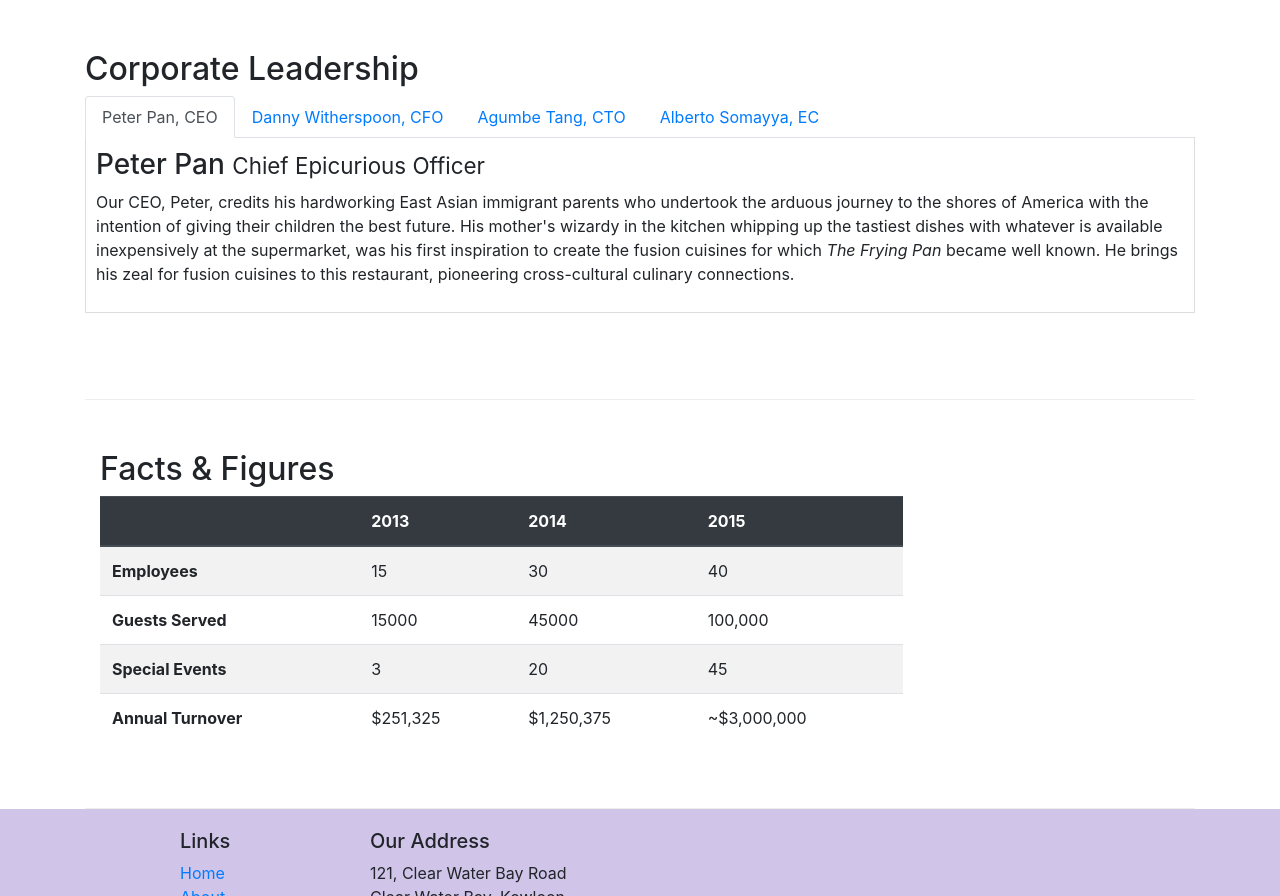
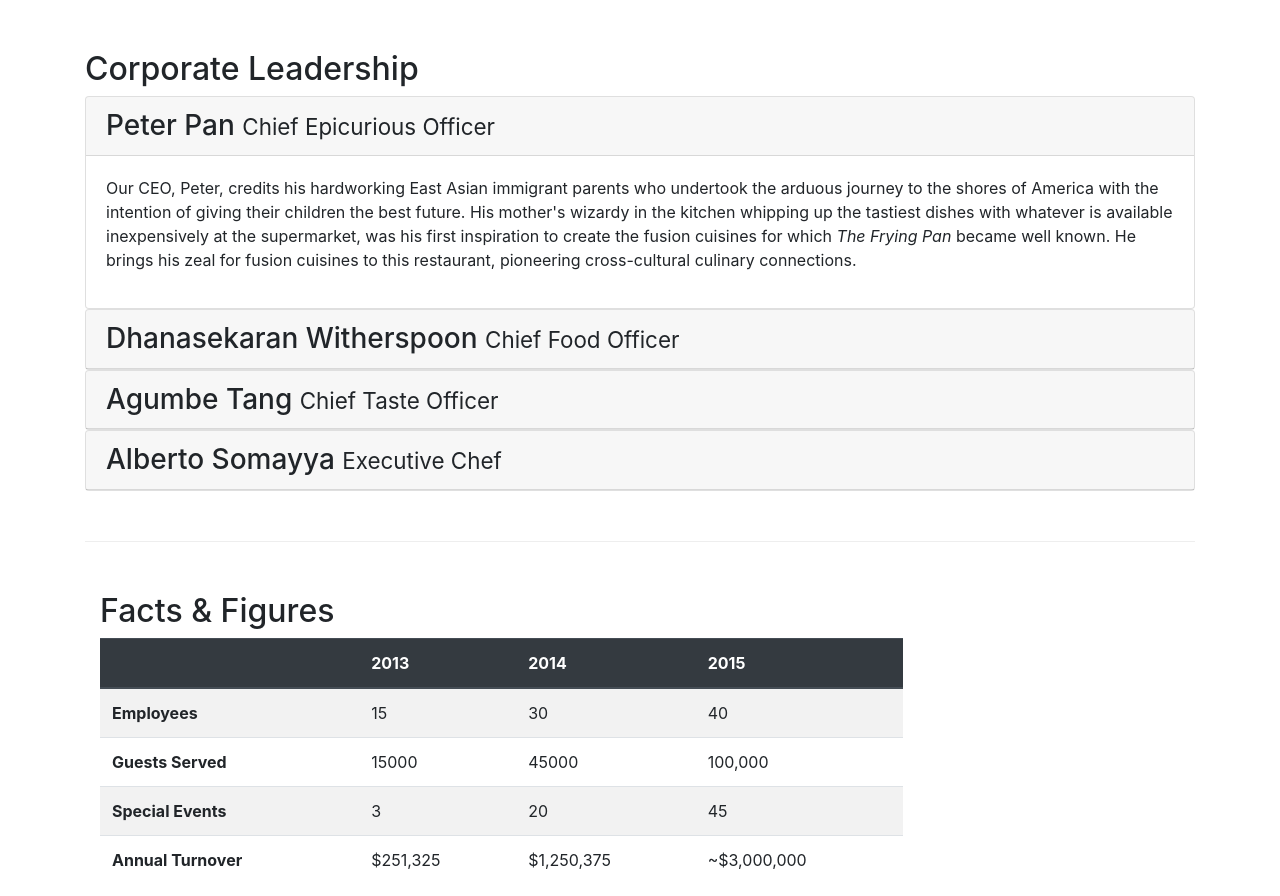
Before and after one commit to nupur2511/conFusion, a website: page aboutus.html in a window 1280 px wide. Shown: the part 821-1717 px from the top of the page. Drawn offline with nearby package versions, Linux system fonts and the light colour scheme.

Commit message:
accordion

```diff
--- a/aboutus.html
+++ b/aboutus.html
@@ -23,7 +23,7 @@
             <button class="navbar-toggler" type="button" data-toggle="collapse" data-target="#Navbar">
                 <span class="navbar-toggler-icon"></span>
             </button>
-            <a class="navbar-brand" href="#"><img src="img/logo.png" height="30" width="41"></a>
+            <a class="navbar-brand" href="./index.html"><img src="img/logo.png" height="30" width="41"></a>
             <div class="collapse navbar-collapse" id="Navbar">
                 <ul class="navbar-nav mr-auto">
                         <li class="nav-item"><a class="nav-link" href="./index.html"><span class="fa fa-home fa-lg"></span> Home</a></li>
@@ -102,41 +102,68 @@
         <div class="row row-content">
             <div>
                 <h2>Corporate Leadership</h2>
-                <ul class="nav nav-tabs">
-                    <li class="nav-item">
-                        <a class="nav-link active" href="#peter" role="tab" data-toggle="tab">Peter Pan, CEO</a>
-                    </li>
-                    <li class="nav-item">
-                        <a class="nav-link" href="#dan" role="tab" data-toggle="tab">Danny Witherspoon, CFO</a>
-                    </li>
-                    <li class="nav-item">
-                        <a class="nav-link" href="#tang" role="tab" data-toggle="tab">Agumbe Tang, CTO</a>
-                    </li>
-                    <li class="nav-item">
-                        <a class="nav-link" href="#alberto" role="tab" data-toggle="tab">Alberto Somayya, EC</a>
-                    </li>
-                </ul>
-                <div class="tab-content">
-                    <div role="tabpanel" class="tab-pane fade show active" id="peter">
-                        <h3>Peter Pan <small>Chief Epicurious Officer</small></h3>
-                        <p class="d-none d-sm-block">Our CEO, Peter, credits his hardworking East Asian immigrant parents who undertook the arduous journey to the shores of America with the intention of giving their children the best future. His mother's wizardy in the kitchen whipping up the tastiest dishes with whatever is available inexpensively at the supermarket, was his first inspiration to create the fusion cuisines for which <em>The Frying Pan</em> became well known. He brings his zeal for fusion cuisines to this restaurant, pioneering cross-cultural culinary connections.</p>
+
+                <div id="accordion">
+                    <div class="card">
+                        <div class="card-header" role="tab" id="peterhead">
+                            <h3 class="mb-0">
+                                <a data-toggle="collapse" data-target="#peter">
+                                    Peter Pan <small>Chief Epicurious Officer</small>
+                                </a>
+                            </h3>
+                        </div>
+                        <div class="collapse show" id="peter" data-parent="#accordion">
+                            <div class="card-body">
+                                <p class="d-none d-sm-block">Our CEO, Peter, credits his hardworking East Asian immigrant parents who undertook the arduous journey to the shores of America with the intention of giving their children the best future. His mother's wizardy in the kitchen whipping up the tastiest dishes with whatever is available inexpensively at the supermarket, was his first inspiration to create the fusion cuisines for which <em>The Frying Pan</em> became well known. He brings his zeal for fusion cuisines to this restaurant, pioneering cross-cultural culinary connections.</p>
+                            </div>
+                        </div>
+                    </div>
+                    <div class="card">
+                        <div class="card-header" role="tab" id="dannyhead">
+                            <h3 class="mb-0">
+                                <a class="collapsed" data-toggle="collapse" data-target="#danny">
+                                    Dhanasekaran Witherspoon <small>Chief Food Officer</small>
+                                </a>
+                            </h3>
+                        </div>
+                        <div class="collapse" id="danny" data-parent="#accordion">
+                            <div class="card-body">
+                                <p class="d-none d-sm-block">Our CFO, Danny, as he is affectionately referred to by his colleagues, comes from a long established family tradition in farming and produce. His experiences growing up on a farm in the Australian outback gave him great appreciation for varieties of food sources. As he puts it in his own words, <em>Everything that runs, wins, and everything that stays, pays!</em></p>
+                            </div>
+                        </div>
+                    </div>
+                    <div class="card">
+                        <div class="card-header" role="tab" id="agumbehead">
+                            <h3 class="mb-0">
+                                <a class="collapsed" data-toggle="collapse" data-target="#agumbe">
+                                    Agumbe Tang <small>Chief Taste Officer</small>
+                                </a>
+                            </h3>
+                        </div>
+                        <div class="collapse" id="agumbe" data-parent="#accordion">
+                            <div class="card-body">
+                                <p class="d-none d-sm-block">Blessed with the most discerning gustatory sense, Agumbe, our CTO, personally ensures that every dish that we serve meets his exacting tastes. Our chefs dread the tongue lashing that ensues if their dish does not meet his exacting standards. He lives by his motto, <em>You click only if you survive my lick.</em></p>
+                            </div>
+                        </div>
+                    </div>
+                    <div class="card">
+                        <div class="card-header" role="tab" id="albertohead">
+                            <h3 class="mb-0">
+                                <a class="collapsed" data-toggle="collapse" data-target="#alberto">
+                                    Alberto Somayya <small>Executive Chef</small>
+                                </a>
+                            </h3>
+                        </div>
+                        <div class="collapse" id="alberto" data-parent="#accordion">
+                            <div class="card-body">
+                                <p class="d-none d-sm-block">Award winning three-star Michelin chef with wide International experience having worked closely with whos-who in the culinary world, he specializes in creating mouthwatering Indo-Italian fusion experiences. He says, <em>Put together the cuisines from the two craziest cultures, and you get a winning hit! Amma Mia!</em></p>
+                            </div>
+                        </div>
                     </div>
 
-                    <div role="tabpanel" class="tab-pane fade" id="dan">
-                        <h3>Dhanasekaran Witherspoon <small>Chief Food Officer</small></h3>
-                        <p class="d-none d-sm-block">Our CFO, Danny, as he is affectionately referred to by his colleagues, comes from a long established family tradition in farming and produce. His experiences growing up on a farm in the Australian outback gave him great appreciation for varieties of food sources. As he puts it in his own words, <em>Everything that runs, wins, and everything that stays, pays!</em></p>
-                    </div>
+                </div>
 
-                    <div role="tabpanel" class="tab-pane fade " id="tang">
-                        <h3>Agumbe Tang <small>Chief Taste Officer</small></h3>
-                        <p class="d-none d-sm-block">Blessed with the most discerning gustatory sense, Agumbe, our CTO, personally ensures that every dish that we serve meets his exacting tastes. Our chefs dread the tongue lashing that ensues if their dish does not meet his exacting standards. He lives by his motto, <em>You click only if you survive my lick.</em></p>
-                    </div>
 
-                    <div role="tabpanel" class="tab-pane fade" id="alberto">
-                        <h3>Alberto Somayya <small>Executive Chef</small></h3>
-                        <p class="d-none d-sm-block">Award winning three-star Michelin chef with wide International experience having worked closely with whos-who in the culinary world, he specializes in creating mouthwatering Indo-Italian fusion experiences. He says, <em>Put together the cuisines from the two craziest cultures, and you get a winning hit! Amma Mia!</em></p>
-                    </div>
-                </div>
             </div>
        </div>
        <div class="row row-content">
```
Also changed, not shown: contactus.html (+1 -1 lines).
